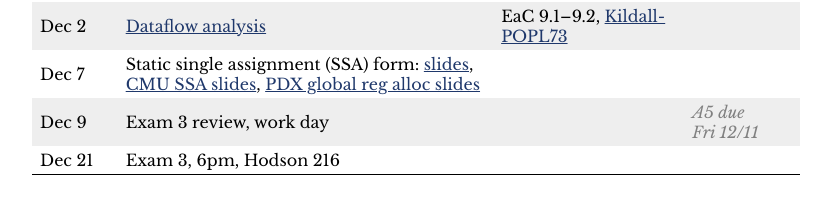
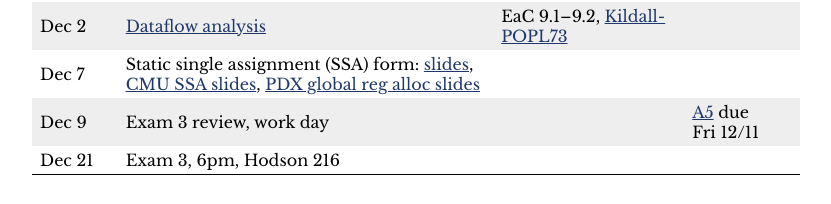
Before and after one commit to jhucompilers/fall2026, a Jekyll site: the page built from schedule.md, in a window 1280 px wide. Shown: the part 1533-1737 px from the top of the page, without its empty margins (224-1055 px from the left). Built offline with Jekyll 4.4.1, drawn with Linux system fonts in a browser that asks for light colours.

Commit message:
make A5 due date not tentative

```diff
--- a/schedule.csv
+++ b/schedule.csv
@@ -28,5 +28,5 @@ Nov 23–27,*Fall recess (no classes)*,
 Nov 30,"Peephole optimization",lectures/lecture21-public.pdf,,"EaC 11.5"
 Dec 2,"Dataflow analysis",lectures/foster-dataflow.pdf,,"EaC 9.1–9.2, <a href='lectures/kildall-popl73.pdf'>Kildall-POPL73</a>",
 Dec 7,"Static single assignment (SSA) form: [slides](lectures/lecture23-public.pdf), [CMU SSA slides](http://www.cs.cmu.edu/afs/cs/academic/class/15745-s12/public/lectures/L13-SSA-Concepts-1up.pdf), [PDX global reg alloc slides](https://web.cecs.pdx.edu/~mperkows/temp/register-allocation.pdf)",,,
-Dec 9,"Exam 3 review, work day",,,,"<span class='tentative'>A5 due<br>Fri 12/11</span>"
+Dec 9,"Exam 3 review, work day",,,,"[A5](assign/assign05.html) due<br>Fri 12/11"
 Dec 21,"Exam 3, 6pm, Hodson 216",
--- a/schedule.md
+++ b/schedule.md
@@ -54,5 +54,5 @@ Nov 23–27 | *Fall recess (no classes)* |  |
 Nov 30 | [Peephole optimization](lectures/lecture21-public.pdf) | EaC 11.5 |
 Dec 2 | [Dataflow analysis](lectures/foster-dataflow.pdf) | EaC 9.1–9.2, <a href='lectures/kildall-popl73.pdf'>Kildall-POPL73</a> |
 Dec 7 | Static single assignment (SSA) form: [slides](lectures/lecture23-public.pdf), [CMU SSA slides](http://www.cs.cmu.edu/afs/cs/academic/class/15745-s12/public/lectures/L13-SSA-Concepts-1up.pdf), [PDX global reg alloc slides](https://web.cecs.pdx.edu/~mperkows/temp/register-allocation.pdf) |  |
-Dec 9 | Exam 3 review, work day |  | <span class='tentative'>A5 due<br>Fri 12/11</span>
+Dec 9 | Exam 3 review, work day |  | [A5](assign/assign05.html) due<br>Fri 12/11
 Dec 21 | Exam 3, 6pm, Hodson 216 |  |
```
